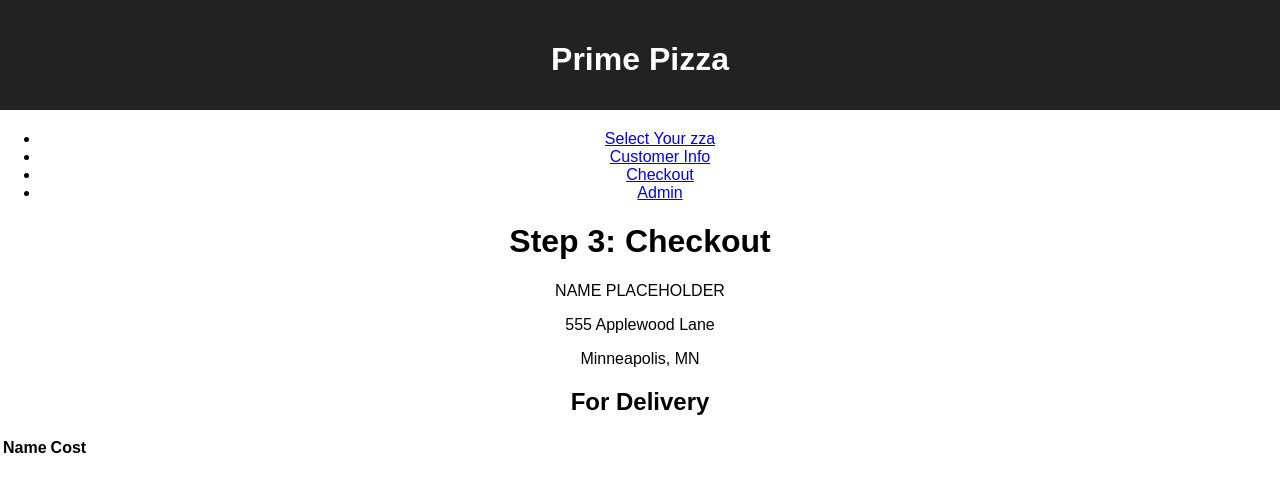
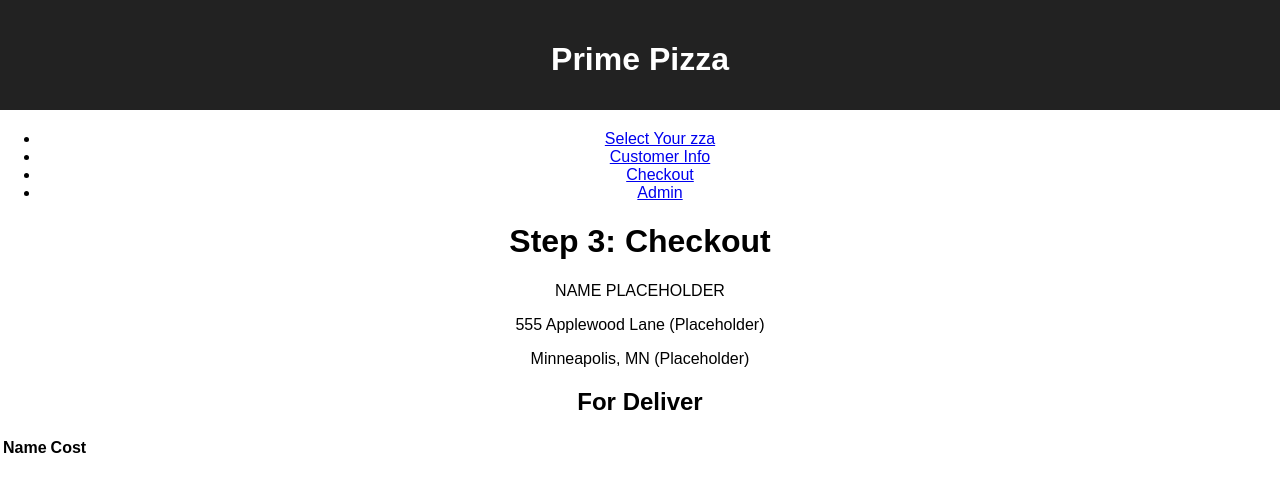
Before and after one commit to PaulNorling/redux-pizza-parlor, a React (Create React App) app: page /#/Checkout in a window 1280 px wide. Shown: the top 492 px of the page. Built offline with nearby package versions, Linux system fonts and the light colour scheme; no server answers.

Commit message:
placeholder data created

```diff
--- a/src/components/Checkout/Checkout.jsx
+++ b/src/components/Checkout/Checkout.jsx
@@ -2,7 +2,19 @@ import { useState } from 'react';
 
 function Checkout(){
     const [name, setName] = useState('NAME PLACEHOLDER');
-    const [streetAddress, setStreeAddress] = useState('555 Applewood Lane');
+    const [streetAddress, setStreetAddress] = useState('555 Applewood Lane (Placeholder)');
+    const [cityState, setCityState] = useState('Minneapolis, MN (Placeholder)')
+
+    const [deliverOrTakeout, setDeliverOrTakeout] = useState('For Deliver')
+
+    const [checkoutItemsArray, setCheckoutItemArray] = useState(
+        [
+            {name:'pep', price: 2.12},
+            {name:'pep1', price: 3.12},
+            {name:'pep2', price: 4.12},
+            {name:'pep3', price: 5.12}
+        ]
+    )
 
 
     return(
@@ -13,9 +25,9 @@ function Checkout(){
                 <div id="user-info">
                     <p id="user-name">{name}</p>
                     <p id="user-street-address">{streetAddress}</p>
-                    <p id="user-city-state">Minneapolis, MN</p>
+                    <p id="user-city-state">{cityState}</p>
                 </div>
-                <h2 id="deliver-takeout">For Delivery</h2>
+                <h2 id="deliver-takeout">{deliverOrTakeout}</h2>
             </div>
             <table>
                 <thead>
@@ -24,8 +36,9 @@ function Checkout(){
                         <th>Cost</th>
                     </tr>
                 </thead>
+
                 <tbody>
-
+                    {console.log(checkoutItemsArray)}
                 </tbody>
             </table>
 
```
